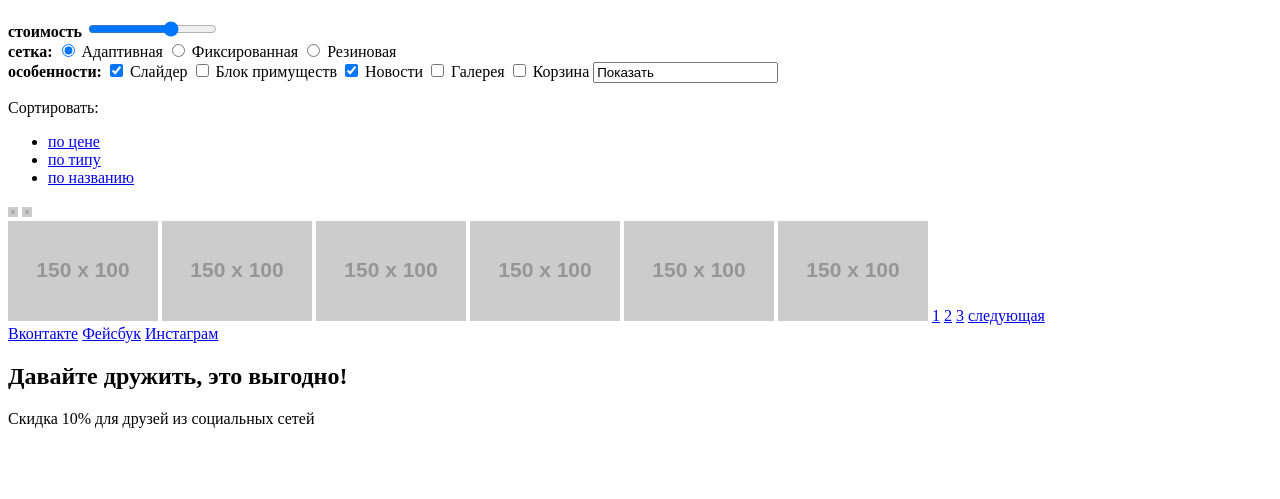
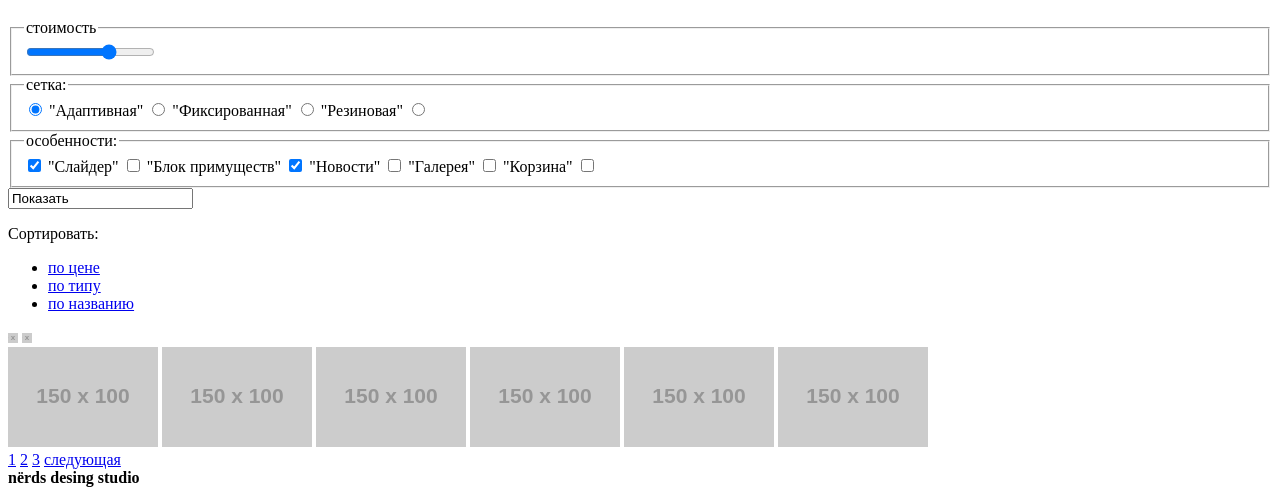
Before and after one commit to Loomb13/133862-nerds, a plain HTML site: page inner.html in a window 1280 px wide. Shown: the part 301-800 px from the top of the page. Drawn offline with Linux system fonts and the light colour scheme; placeholder pictures from the web are drawn by us.

Commit message:
Исправления
добавлены недостающие теги, <form> для фильтеринга

```diff
--- a/inner.html
+++ b/inner.html
@@ -7,7 +7,10 @@
   <body>
   <header class ="main header">
     <div class="container">
+      <div>
         <img src="http://placehold.it/150x100"> <!--logo-->
+      </div>
+      <div>
         <nav class="main-navigation">
           <ul>
             <li>
@@ -31,46 +34,40 @@
     </div>
     <div class ="header-title">
      <h1>Магазин готовых шаблонов</h1>
+   </div>
   </header>
-    <div class="filtering">
-      <strong>стоимость</strong>
+  <main>
+    <form>
+      <fieldset>
+        <legend>стоимость</legend>
           <input type="range" min="0" max="15000" step="1" value="10000">
-      <br>
-      <strong>сетка:</strong>
-      <label>
-      <input type="Radio" name = "group1" value = "Адаптивная" checked>
-      Адаптивная
-      </label>
-      <label>
+      </fieldset>
+      <fieldset>
+        <legend>сетка:</legend>
+        <input type="Radio" id="input1" checked>
+          <label for="input1">"Адаптивная"</label>
+        <input type="Radio" id="input2">
+          <label for="input1">"Фиксированная"</label>
+        <input type="Radio" id="input3">
+          <label for="input1">"Резиновая"</label>
         <input type="Radio" name = "group2" value = "Фиксированная">
-      Фиксированная
-      </label>
-      <label>
-      <input type="Radio" name = "group3" value= "Резиновая" >
-      Резиновая
-      </label>
-      </div>
-      <strong>особенности:</strong>
-      <label>
-      <input type="checkbox" name = "Слайдер" checked>
-      Слайдер
-      </label>
-      <label>
-      <input type="checkbox" name = "Блок примуществ" >
-      Блок примуществ
-      </label>
-      <label>
-      <input type="checkbox" name = "Новости" checked>
-      Новости
-      </label>
-      <label>
+      </fieldset>
+      <fieldset>
+        <legend>особенности:</legend>
+          <input type="checkbox" id="input1" checked>
+            <label for "input1"> "Слайдер"</label>
+          <input type="checkbox" id="input2">
+            <label for "input2"> "Блок примуществ"</label>
+          <input type="checkbox" id="input3" checked>
+            <label for"input3"> "Новости"</label>
+          <input type="checkbox" id="input4">
+            <label for "input4"> "Галерея"</label>
+          <input type="checkbox" id="input5">
+            <label for "input4"> "Корзина"</label>
           <input type="checkbox" name = "Галерея" >
-      Галерея
-      </label>
-      <label>
-      <input type="checkbox" name="Корзина">
-      Корзина
-      </label>
+      </fieldset>
+    </form>
+      <div>
       <input type="show" value="Показать">
       </div>
       <div>
@@ -90,6 +87,7 @@
               <img src="http://placehold.it/10x10"> <!--вверх-->
               <img src="http://placehold.it/10x10"> <!--вниз-->
         </nav>
+      </div>
         <div class = "gallery">
           <img src="http://placehold.it/150x100">
           <img src="http://placehold.it/150x100">
@@ -97,12 +95,24 @@
           <img src="http://placehold.it/150x100">
           <img src="http://placehold.it/150x100">
           <img src="http://placehold.it/150x100">
+        </div>
+        <div>
           <a class="page" href="#">1</a>
           <a class="page" href="#">2</a>
           <a class="page" href="#">3</a>
           <a class="page" href="#">следующая</a>
         </div>
-      <div class = "article">
+  </main>
+    <footer class="footer">
+      <div class="container">
+        <section class="footer-contacts">
+          <strong>nёrds desing studio</strong>
+            <p>Адрес: г. Санкт-Петербург, Б. Конюшенная, д. 19/8</p>
+            <p>Телефон: +7 (812) 666-02-66</p>
+            <p><a href="#">Напишите нам</a></p>
+            <img src="http://placehold.it/150x100"><!--map-->
+            <img src="http://placehold.it/150x100"> <!--logo-->
+        </section>
         <section class="footer-social">
           <a class="social-btn social-btn-vk" href="#">Вконтакте</a>
           <a class="social-btn social-btn-fb" href="#">Фейсбук</a>
```
Lines whose indentation alone changed are shown as unchanged.
